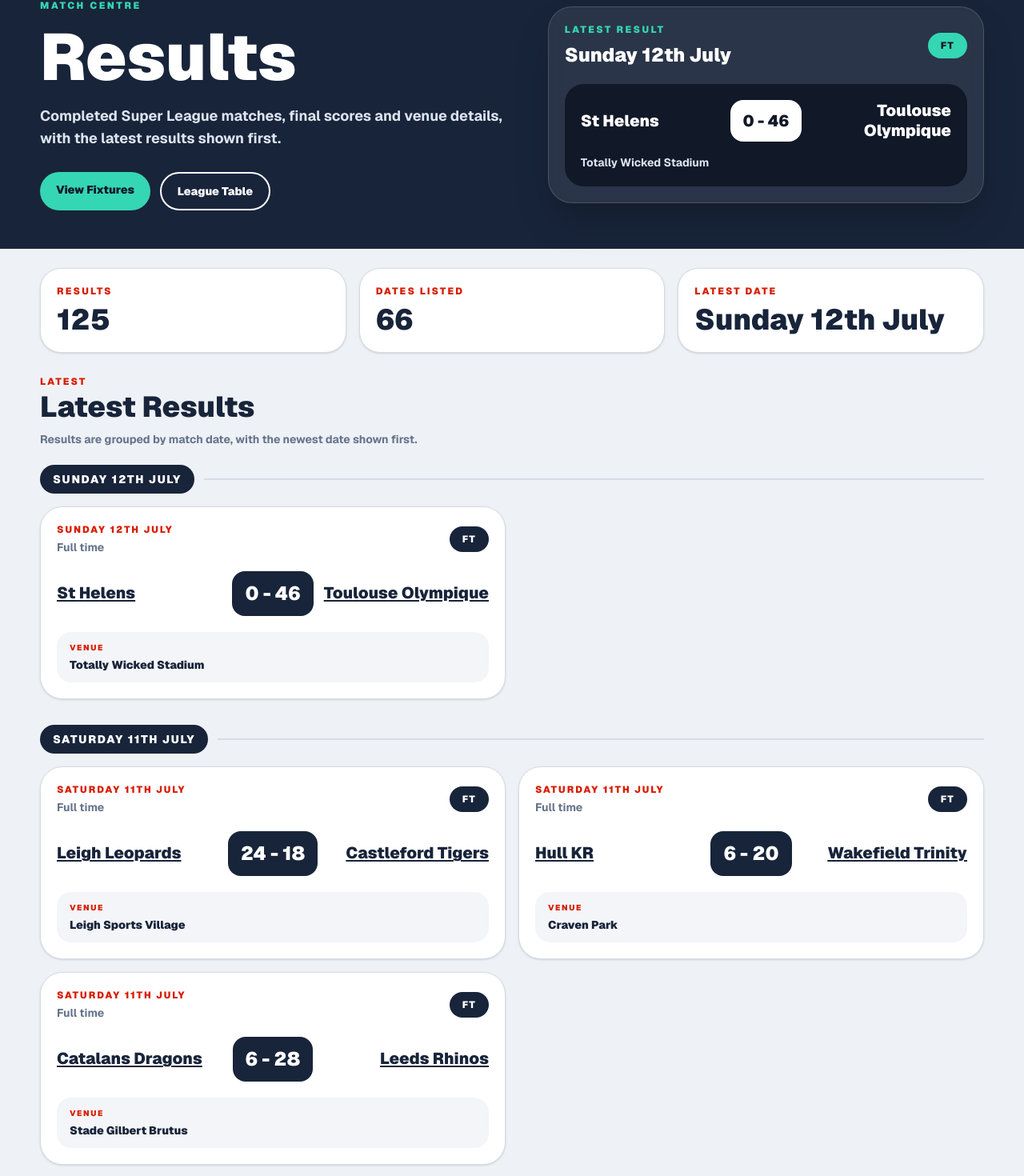
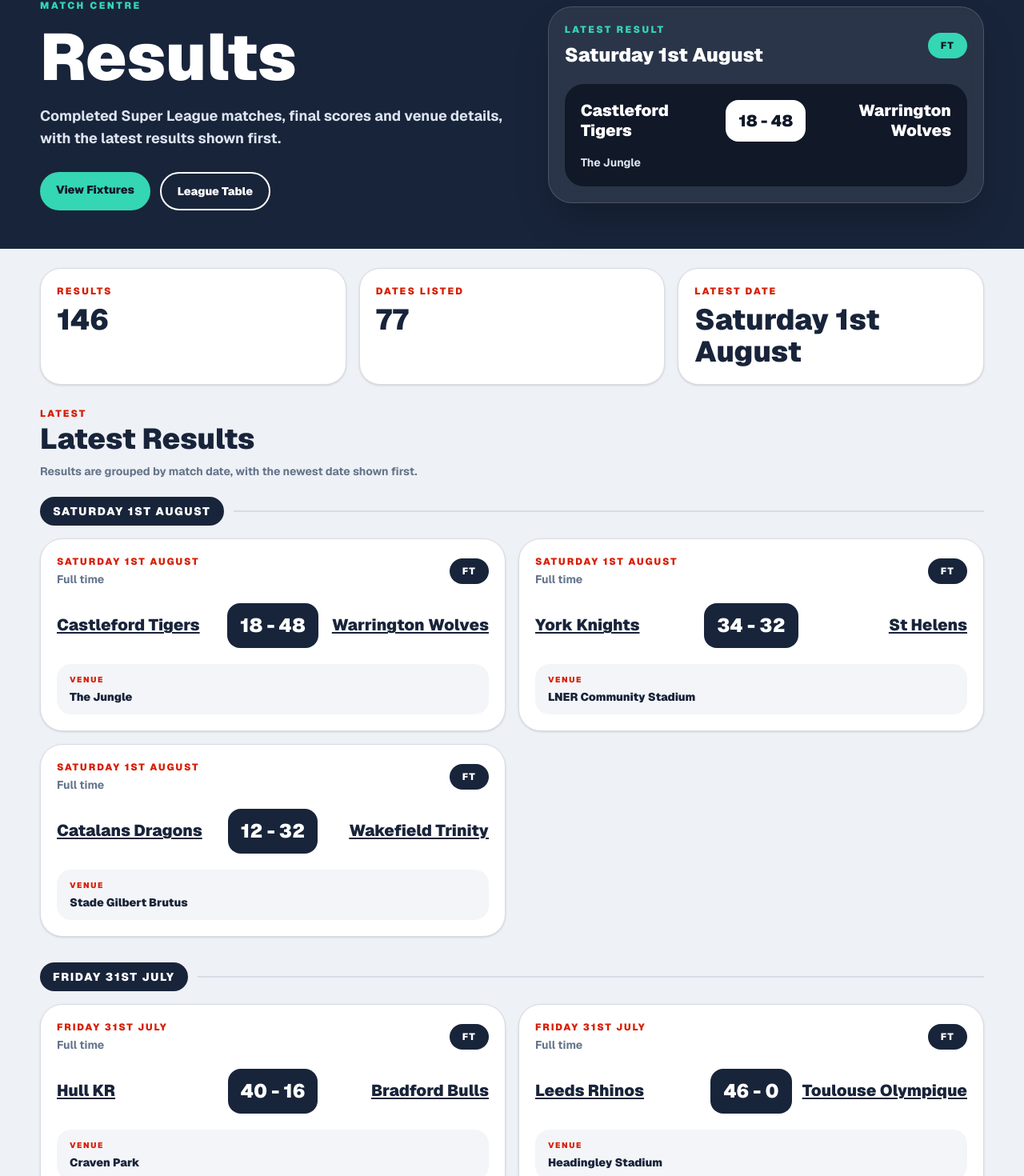
Before and after one commit to acannon76/rugby-league-supporter-web, a Next.js app: page /results in a window 1280 px wide. Shown: the part 130-1600 px from the top of the page at 80% size. Built offline with nearby package versions, Linux system fonts and the light colour scheme.

Commit message:
rugby update

```diff
--- a/scripts/update-rugby-data-from-excel.mjs
+++ b/scripts/update-rugby-data-from-excel.mjs
@@ -64,11 +64,11 @@
   "Catalans Dragons": "Catalans Dragons",
   "Huddersfield Giants": "Huddersfield Giants",
   "Hull FC": "Hull FC",
-  "Hull KR": "Hull Kingston Rovers",
+  "Hull KR": "Hull KR",
   "Leeds Rhinos": "Leeds Rhinos",
   "Leigh Leopards": "Leigh Leopards",
   "St Helens": "St Helens",
-  "Toulouse Olympique": "Toulouse",
+  "Toulouse Olympique": "Toulouse Olympique",
   "Wakefield Trinity": "Wakefield Trinity",
   "Warrington Wolves": "Warrington Wolves",
   "Wigan Warriors": "Wigan Warriors",
@@ -323,7 +323,7 @@
 
     home.pointsFor += row.homeScore;
     home.pointsAgainst += row.awayScore;
-    away.pointsFor += row.awayScore;s
+    away.pointsFor += row.awayScore;
     away.pointsAgainst += row.homeScore;
 
     if (row.homeScore > row.awayScore) {
--- a/src/data/fixturesData.ts
+++ b/src/data/fixturesData.ts
@@ -1545,11 +1545,13 @@
     sortDate: "2026-07-16",
     games: [
       {
-        status: "20:00",
+        status: "FT",
         kickOff: "20:00",
         home: "Bradford Bulls",
         away: "Wakefield Trinity",
-        venue: "Odsal Stadium"
+        venue: "Odsal Stadium",
+        homeScore: 12,
+        awayScore: 26
       }
     ]
   },
@@ -1558,18 +1560,22 @@
     sortDate: "2026-07-17",
     games: [
       {
-        status: "20:00",
+        status: "FT",
         kickOff: "20:00",
         home: "Huddersfield Giants",
         away: "Wigan Warriors",
-        venue: "John Smith's Stadium"
-      },
-      {
-        status: "20:00",
+        venue: "John Smith's Stadium",
+        homeScore: 10,
+        awayScore: 24
+      },
+      {
+        status: "FT",
         kickOff: "20:00",
         home: "St Helens",
         away: "Catalans Dragons",
-        venue: "Totally Wicked Stadium"
+        venue: "Totally Wicked Stadium",
+        homeScore: 34,
+        awayScore: 18
       }
     ]
   },
@@ -1578,25 +1584,31 @@
     sortDate: "2026-07-18",
     games: [
       {
-        status: "15:00",
+        status: "FT",
         kickOff: "15:00",
         home: "Warrington Wolves",
         away: "Hull KR",
-        venue: "Halliwell Jones Stadium"
-      },
-      {
-        status: "17:30",
+        venue: "Halliwell Jones Stadium",
+        homeScore: 34,
+        awayScore: 12
+      },
+      {
+        status: "FT",
         kickOff: "17:30",
         home: "Hull FC",
         away: "Leigh Leopards",
-        venue: "MKM Stadium"
-      },
-      {
-        status: "20:00",
+        venue: "MKM Stadium",
+        homeScore: 22,
+        awayScore: 32
+      },
+      {
+        status: "FT",
         kickOff: "20:00",
         home: "Toulouse Olympique",
         away: "York Knights",
-        venue: "Stade Ernest Wallon"
+        venue: "Stade Ernest Wallon",
+        homeScore: 30,
+        awayScore: 22
       }
     ]
   },
@@ -1605,11 +1617,13 @@
     sortDate: "2026-07-19",
     games: [
       {
-        status: "15:00",
+        status: "FT",
         kickOff: "15:00",
         home: "Castleford Tigers",
         away: "Leeds Rhinos",
-        venue: "The Jungle"
+        venue: "The Jungle",
+        homeScore: 36,
+        awayScore: 34
       }
     ]
   },
@@ -1618,11 +1632,13 @@
     sortDate: "2026-07-23",
     games: [
       {
-        status: "20:00",
+        status: "FT",
         kickOff: "20:00",
         home: "Hull FC",
         away: "Hull KR",
-        venue: "MKM Stadium"
+        venue: "MKM Stadium",
+        homeScore: 20,
+        awayScore: 34
       }
     ]
   },
@@ -1631,18 +1647,22 @@
     sortDate: "2026-07-24",
     games: [
       {
-        status: "20:00",
+        status: "FT",
         kickOff: "20:00",
         home: "Wakefield Trinity",
         away: "Castleford Tigers",
-        venue: "Belle Vue"
-      },
-      {
-        status: "20:00",
+        venue: "Belle Vue",
+        homeScore: 52,
+        awayScore: 14
+      },
+      {
+        status: "FT",
         kickOff: "20:00",
         home: "Wigan Warriors",
         away: "St Helens",
-        venue: "The Brick Community Stadium"
+        venue: "The Brick Community Stadium",
+        homeScore: 38,
+        awayScore: 16
       }
     ]
   },
@@ -1651,25 +1671,31 @@
     sortDate: "2026-07-25",
     games: [
       {
-        status: "15:00",
+        status: "FT",
         kickOff: "15:00",
         home: "York Knights",
         away: "Huddersfield Giants",
-        venue: "LNER Community Stadium"
-      },
-      {
-        status: "17:30",
+        venue: "LNER Community Stadium",
+        homeScore: 22,
+        awayScore: 24
+      },
+      {
+        status: "FT",
         kickOff: "17:30",
         home: "Leigh Leopards",
         away: "Warrington Wolves",
-        venue: "Leigh Sports Village"
-      },
-      {
-        status: "20:00",
+        venue: "Leigh Sports Village",
+        homeScore: 28,
+        awayScore: 12
+      },
+      {
+        status: "FT",
         kickOff: "20:00",
         home: "Toulouse Olympique",
         away: "Catalans Dragons",
-        venue: "Stade Ernest Wallon"
+        venue: "Stade Ernest Wallon",
+        homeScore: 16,
+        awayScore: 18
       }
     ]
   },
@@ -1678,11 +1704,13 @@
     sortDate: "2026-07-26",
     games: [
       {
-        status: "15:00",
+        status: "FT",
         kickOff: "15:00",
         home: "Leeds Rhinos",
         away: "Bradford Bulls",
-        venue: "Headingley Stadium"
+        venue: "Headingley Stadium",
+        homeScore: 42,
+        awayScore: 12
       }
     ]
   },
@@ -1691,11 +1719,13 @@
     sortDate: "2026-07-30",
     games: [
       {
-        status: "20:00",
+        status: "FT",
         kickOff: "20:00",
         home: "Huddersfield Giants",
         away: "Hull FC",
-        venue: "John Smith's Stadium"
+        venue: "John Smith's Stadium",
+        homeScore: 22,
+        awayScore: 16
       }
     ]
   },
@@ -1704,25 +1734,31 @@
     sortDate: "2026-07-31",
     games: [
       {
-        status: "20:00",
+        status: "FT",
         kickOff: "20:00",
         home: "Hull KR",
         away: "Bradford Bulls",
-        venue: "Craven Park"
-      },
-      {
-        status: "20:00",
+        venue: "Craven Park",
+        homeScore: 40,
+        awayScore: 16
+      },
+      {
+        status: "FT",
         kickOff: "20:00",
         home: "Leeds Rhinos",
         away: "Toulouse Olympique",
-        venue: "Headingley Stadium"
-      },
-      {
-        status: "20:00",
+        venue: "Headingley Stadium",
+        homeScore: 46,
+        awayScore: 0
+      },
+      {
+        status: "FT",
         kickOff: "20:00",
         home: "Leigh Leopards",
         away: "Wigan Warriors",
-        venue: "Leigh Sports Village"
+        venue: "Leigh Sports Village",
+        homeScore: 8,
+        awayScore: 20
       }
     ]
   },
@@ -1731,25 +1767,31 @@
     sortDate: "2026-08-01",
     games: [
       {
-        status: "15:00",
+        status: "FT",
         kickOff: "15:00",
         home: "Castleford Tigers",
         away: "Warrington Wolves",
-        venue: "The Jungle"
-      },
-      {
-        status: "17:30",
+        venue: "The Jungle",
+        homeScore: 18,
+        awayScore: 48
+      },
+      {
+        status: "FT",
         kickOff: "17:30",
         home: "York Knights",
         away: "St Helens",
-        venue: "LNER Community Stadium"
-      },
-      {
-        status: "20:00",
+        venue: "LNER Community Stadium",
+        homeScore: 34,
+        awayScore: 32
+      },
+      {
+        status: "FT",
         kickOff: "20:00",
         home: "Catalans Dragons",
         away: "Wakefield Trinity",
-        venue: "Stade Gilbert Brutus"
+        venue: "Stade Gilbert Brutus",
+        homeScore: 12,
+        awayScore: 32
       }
     ]
   },
@@ -1762,7 +1804,7 @@
         kickOff: "20:00",
         home: "St Helens",
         away: "Hull FC",
-        venue: "Totally Wicked Stadium"
+        venue: "The BrewDog Stadium"
       }
     ]
   },
@@ -1775,21 +1817,21 @@
         kickOff: "20:00",
         home: "Castleford Tigers",
         away: "Hull KR",
-        venue: "The Jungle"
+        venue: "The OneBore Stadium"
       },
       {
         status: "20:00",
         kickOff: "20:00",
         home: "Leigh Leopards",
         away: "York Knights",
-        venue: "Leigh Sports Village"
+        venue: "Leigh Sports Village Stadium"
       },
       {
         status: "20:00",
         kickOff: "20:00",
         home: "Wakefield Trinity",
         away: "Leeds Rhinos",
-        venue: "Belle Vue"
+        venue: "The Diy Kitchens Stadium"
       }
     ]
   },
@@ -1802,14 +1844,7 @@
         kickOff: "14:00",
         home: "Huddersfield Giants",
         away: "Catalans Dragons",
-        venue: "John Smith's Stadium"
-      },
-      {
-        status: "15:00",
-        kickOff: "15:00",
-        home: "Bradford Bulls",
-        away: "Warrington Wolves",
-        venue: "Odsal Stadium"
+        venue: "The Accu Stadium"
       },
       {
         status: "17:30",
@@ -1817,6 +1852,13 @@
         home: "Wigan Warriors",
         away: "Toulouse Olympique",
         venue: "The Brick Community Stadium"
+      },
+      {
+        status: "18:30",
+        kickOff: "18:30",
+        home: "Bradford Bulls",
+        away: "Warrington Wolves",
+        venue: "Bartercard Odsal Stadium"
       }
     ]
   },
@@ -1829,14 +1871,14 @@
         kickOff: "20:00",
         home: "Hull KR",
         away: "Catalans Dragons",
-        venue: "Craven Park"
+        venue: "Sewell Group Craven Park"
       },
       {
         status: "20:00",
         kickOff: "20:00",
         home: "Leeds Rhinos",
         away: "Leigh Leopards",
-        venue: "Headingley Stadium"
+        venue: "AMT Headingley Stadium"
       },
       {
         status: "20:00",
@@ -1869,14 +1911,14 @@
         kickOff: "15:00",
         home: "Bradford Bulls",
         away: "Wigan Warriors",
-        venue: "Odsal Stadium"
+        venue: "Bartercard Odsal Stadium"
       },
       {
         status: "17:30",
         kickOff: "17:30",
         home: "Wakefield Trinity",
         away: "St Helens",
-        venue: "Belle Vue"
+        venue: "The Diy Kitchens Stadium"
       },
       {
         status: "20:00",
@@ -1896,7 +1938,7 @@
         kickOff: "20:00",
         home: "Hull KR",
         away: "Warrington Wolves",
-        venue: "Craven Park"
+        venue: "Sewell Group Craven Park"
       }
     ]
   },
@@ -1909,7 +1951,7 @@
         kickOff: "20:00",
         home: "Leigh Leopards",
         away: "Bradford Bulls",
-        venue: "Leigh Sports Village"
+        venue: "Leigh Sports Village Stadium"
       },
       {
         status: "20:00",
@@ -1929,14 +1971,14 @@
         kickOff: "15:00",
         home: "St Helens",
         away: "Castleford Tigers",
-        venue: "Totally Wicked Stadium"
+        venue: "The BrewDog Stadium"
       },
       {
         status: "17:30",
         kickOff: "17:30",
         home: "Hull KR",
         away: "Toulouse Olympique",
-        venue: "Craven Park"
+        venue: "Sewell Group Craven Park"
       },
       {
         status: "20:00",
@@ -1989,21 +2031,21 @@
         kickOff: "20:00",
         home: "Castleford Tigers",
         away: "Catalans Dragons",
-        venue: "The Jungle"
+        venue: "The OneBore Stadium"
       },
       {
         status: "20:00",
         kickOff: "20:00",
         home: "Huddersfield Giants",
         away: "Leigh Leopards",
-        venue: "John Smith's Stadium"
+        venue: "The Accu Stadium"
       },
       {
         status: "20:00",
         kickOff: "20:00",
         home: "St Helens",
         away: "Leeds Rhinos",
-        venue: "Totally Wicked Stadium"
+        venue: "The BrewDog Stadium"
       }
     ]
   },
@@ -2016,7 +2058,7 @@
         kickOff: "15:00",
         home: "Wakefield Trinity",
         away: "York Knights",
-        venue: "Belle Vue"
+        venue: "The Diy Kitchens Stadium"
       },
       {
         status: "17:30",
@@ -2043,7 +2085,7 @@
         kickOff: "20:00",
         home: "Bradford Bulls",
         away: "Castleford Tigers",
-        venue: "Odsal Stadium"
+        venue: "Bartercard Odsal Stadium"
       }
     ]
   },
@@ -2063,14 +2105,14 @@
         kickOff: "20:00",
         home: "Hull KR",
         away: "Huddersfield Giants",
-        venue: "Craven Park"
+        venue: "Sewell Group Craven Park"
       },
       {
         status: "20:00",
         kickOff: "20:00",
         home: "Leigh Leopards",
         away: "St Helens",
-        venue: "Leigh Sports Village"
+        venue: "Leigh Sports Village Stadium"
       }
     ]
   },
@@ -2083,7 +2125,7 @@
         kickOff: "15:00",
         home: "Wakefield Trinity",
         away: "Warrington Wolves",
-        venue: "Belle Vue"
+        venue: "The Diy Kitchens Stadium"
       },
       {
         status: "17:00",
@@ -2097,7 +2139,7 @@
         kickOff: "20:00",
         home: "Leeds Rhinos",
         away: "Wigan Warriors",
-        venue: "Headingley Stadium"
+        venue: "AMT Headingley Stadium"
       }
     ]
   },
@@ -2110,28 +2152,28 @@
         kickOff: "20:00",
         home: "Huddersfield Giants",
         away: "Castleford Tigers",
-        venue: "John Smith's Stadium"
+        venue: "The Accu Stadium"
       },
       {
         status: "20:00",
         kickOff: "20:00",
         home: "Leeds Rhinos",
         away: "Hull FC",
-        venue: "Headingley Stadium"
+        venue: "AMT Headingley Stadium"
       },
       {
         status: "20:00",
         kickOff: "20:00",
         home: "Leigh Leopards",
         away: "Wakefield Trinity",
-        venue: "Leigh Sports Village"
+        venue: "Leigh Sports Village Stadium"
       },
       {
         status: "20:00",
         kickOff: "20:00",
         home: "St Helens",
         away: "Hull KR",
-        venue: "Totally Wicked Stadium"
+        venue: "The BrewDog Stadium"
       },
       {
         status: "20:00",
--- a/src/data/leagueTableData.ts
+++ b/src/data/leagueTableData.ts
@@ -20,168 +20,168 @@
     position: 1,
     team: "Leeds Rhinos",
     slug: "leeds-rhinos",
-    played: 18,
-    won: 15,
-    lost: 3,
+    played: 21,
+    won: 17,
+    lost: 4,
     drawn: 0,
-    pointsFor: 622,
-    pointsAgainst: 256,
-    points: 30
+    pointsFor: 744,
+    pointsAgainst: 304,
+    points: 34
   },
   {
     position: 2,
-    team: "Wigan Warriors",
-    slug: "wigan-warriors",
-    played: 18,
-    won: 13,
+    team: "Wakefield Trinity",
+    slug: "wakefield-trinity",
+    played: 21,
+    won: 16,
     lost: 5,
     drawn: 0,
-    pointsFor: 525,
-    pointsAgainst: 349,
-    points: 26
+    pointsFor: 587,
+    pointsAgainst: 352,
+    points: 32
   },
   {
     position: 3,
-    team: "Wakefield Trinity",
-    slug: "wakefield-trinity",
-    played: 18,
-    won: 13,
+    team: "Wigan Warriors",
+    slug: "wigan-warriors",
+    played: 21,
+    won: 16,
     lost: 5,
     drawn: 0,
-    pointsFor: 477,
-    pointsAgainst: 314,
-    points: 26
+    pointsFor: 607,
+    pointsAgainst: 383,
+    points: 32
   },
   {
     position: 4,
     team: "Warrington Wolves",
     slug: "warrington-wolves",
-    played: 17,
-    won: 12,
-    lost: 5,
+    played: 20,
+    won: 14,
+    lost: 6,
     drawn: 0,
-    pointsFor: 432,
-    pointsAgainst: 288,
-    points: 24
+    pointsFor: 526,
+    pointsAgainst: 346,
+    points: 28
   },
   {
     position: 5,
-    team: "Hull Kingston Rovers",
+    team: "Hull KR",
     slug: "hull-kingston-rovers",
-    played: 17,
-    won: 11,
-    lost: 6,
+    played: 20,
+    won: 13,
+    lost: 7,
     drawn: 0,
-    pointsFor: 502,
-    pointsAgainst: 269,
-    points: 22
+    pointsFor: 588,
+    pointsAgainst: 339,
+    points: 26
   },
   {
     position: 6,
     team: "Leigh Leopards",
     slug: "leigh-leopards",
-    played: 18,
-    won: 11,
-    lost: 7,
+    played: 21,
+    won: 13,
+    lost: 8,
     drawn: 0,
-    pointsFor: 398,
-    pointsAgainst: 344,
-    points: 22
+    pointsFor: 466,
+    pointsAgainst: 398,
+    points: 26
   },
   {
     position: 7,
     team: "St Helens",
     slug: "st-helens",
-    played: 18,
-    won: 11,
-    lost: 7,
+    played: 21,
+    won: 12,
+    lost: 9,
     drawn: 0,
-    pointsFor: 402,
-    pointsAgainst: 370,
-    points: 22
+    pointsFor: 484,
+    pointsAgainst: 460,
+    points: 24
   },
   {
     position: 8,
     team: "Catalans Dragons",
     slug: "catalans-dragons",
-    played: 18,
-    won: 8,
-    lost: 10,
+    played: 21,
+    won: 9,
+    lost: 12,
     drawn: 0,
-    pointsFor: 371,
-    pointsAgainst: 539,
-    points: 16
+    pointsFor: 419,
+    pointsAgainst: 621,
+    points: 18
   },
   {
     position: 9,
-    team: "Toulouse",
+    team: "Toulouse Olympique",
     slug: "toulouse",
-    played: 18,
-    won: 6,
-    lost: 12,
+    played: 21,
+    won: 7,
+    lost: 14,
     drawn: 0,
-    pointsFor: 386,
-    pointsAgainst: 458,
-    points: 12
+    pointsFor: 432,
+    pointsAgainst: 544,
+    points: 14
   },
   {
     position: 10,
     team: "York Knights",
     slug: "york-knights",
-    played: 18,
-    won: 6,
-    lost: 12,
+    played: 21,
+    won: 7,
+    lost: 14,
     drawn: 0,
-    pointsFor: 352,
-    pointsAgainst: 527,
-    points: 12
+    pointsFor: 430,
+    pointsAgainst: 613,
+    points: 14
   },
   {
     position: 11,
-    team: "Bradford Bulls",
-    slug: "bradford-bulls",
-    played: 18,
-    won: 6,
-    lost: 12,
+    team: "Castleford Tigers",
+    slug: "castleford-tigers",
+    played: 21,
+    won: 7,
+    lost: 14,
     drawn: 0,
-    pointsFor: 342,
-    pointsAgainst: 521,
-    points: 12
+    pointsFor: 390,
+    pointsAgainst: 658,
+    points: 14
   },
   {
     position: 12,
-    team: "Castleford Tigers",
-    slug: "castleford-tigers",
-    played: 18,
+    team: "Bradford Bulls",
+    slug: "bradford-bulls",
+    played: 21,
     won: 6,
-    lost: 12,
+    lost: 15,
     drawn: 0,
-    pointsFor: 322,
-    pointsAgainst: 524,
+    pointsFor: 382,
+    pointsAgainst: 629,
     points: 12
   },
   {
     position: 13,
     team: "Hull FC",
     slug: "hull-fc",
-    played: 18,
+    played: 21,
     won: 5,
-    lost: 13,
+    lost: 16,
     drawn: 0,
-    pointsFor: 295,
-    pointsAgainst: 375,
+    pointsFor: 353,
+    pointsAgainst: 463,
     points: 10
   },
   {
     position: 14,
     team: "Huddersfield Giants",
     slug: "huddersfield-giants",
-    played: 18,
-    won: 2,
-    lost: 16,
+    played: 21,
+    won: 4,
+    lost: 17,
     drawn: 0,
-    pointsFor: 277,
-    pointsAgainst: 569,
-    points: 4
+    pointsFor: 333,
+    pointsAgainst: 631,
+    points: 8
   }
 ];
```
Also changed, not shown: 1 other file (tests, documents, lock files or other folders).
